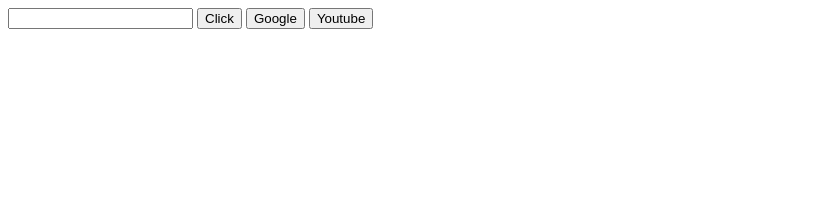
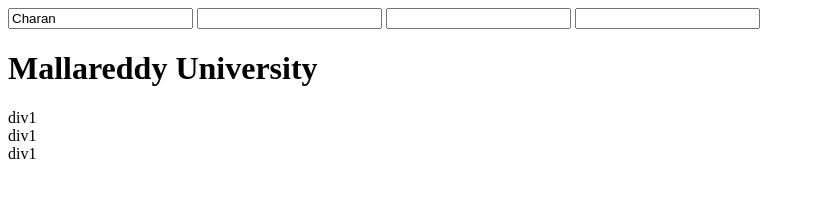
Before and after one commit to Bhavana1109/Batch-3, a plain HTML site: page dom.html in a window 1280 px wide. Shown: the whole page, without its empty margins (0-815 px from the left). Drawn offline with Linux system fonts and the light colour scheme.

Commit message:
pushing files to repo

```diff
--- a/dom.html
+++ b/dom.html
@@ -6,12 +6,33 @@
     <title>DOM</title>
 </head>
 <body>
-    <form>
+    <!--<form>
         <input type="text"
     </form>
     <button>Click</button>
     <button>Google</button>
     <button>Youtube</button>
+
+    <div class="test">div1</div>
+    <div class="test">div2</div>
+    <div class="test">div3</div>
+    <p class="test">Lorem ipsum dolor sit amet.</p>
+    <span class="test">span tag</span>
+
+    <div class="demo"></div>
+    <div class="demo"></div>
+    <div class="demo"></div>-->
+    <input type="text" name="formData" value="Charan">
+    <input type="email" name="formData">
+    <input type="password" name="formData">
+    <input type="tel" name="formData">
+
+    <h1 id="mru">Mallareddy University</h1>
+    <div class="test">div1</div>
+    <div class="test">div1</div>
+    <div class="test">div1</div>
     <script src="./dom.js"></script>
+
+
 </body>
 </html>
--- a/dom.js
+++ b/dom.js
@@ -1 +1,34 @@
-console.log(welcome)
+// console.log(window);
+// console.log(document);
+
+// let element = document.getElementById("demo");
+// element.innerText = "G+"
+// console.log(element);
+
+//let ele = document.getElementById("test");
+// ele.innerText= "<h1>Header</h1>"
+//ele.innerHTML = "<h1>Header</h1>"
+//console.log(ele);
+
+/*let ele= document.getElementsByClassName("test");
+console.log(ele);
+console.log(Array.isArray(ele));
+ele[0].innerTest="Hello"
+//ele[0].style.backgroundColor="Tomato"
+
+let x=[...ele];
+x.map(element=>{
+    element.style.backgroundColor="orange"
+})*/
+
+let ele=document.getElementsByName("");
+console.log(ele);
+
+let ele1=document.querySelector("#mru");
+console.log(ele1);
+
+let ele2=document.querySelector(".test");
+console.log(ele2);
+
+let ele3=document.querySelectorAll(".test");
+console.log(ele3);
```
Also changed, not shown: notes.txt.
